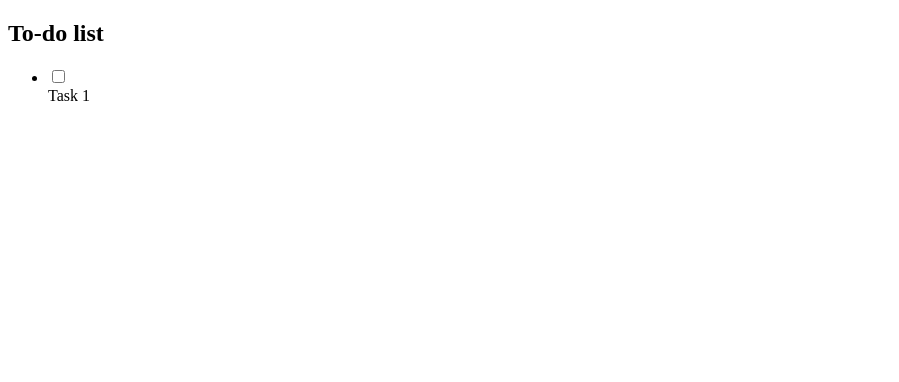
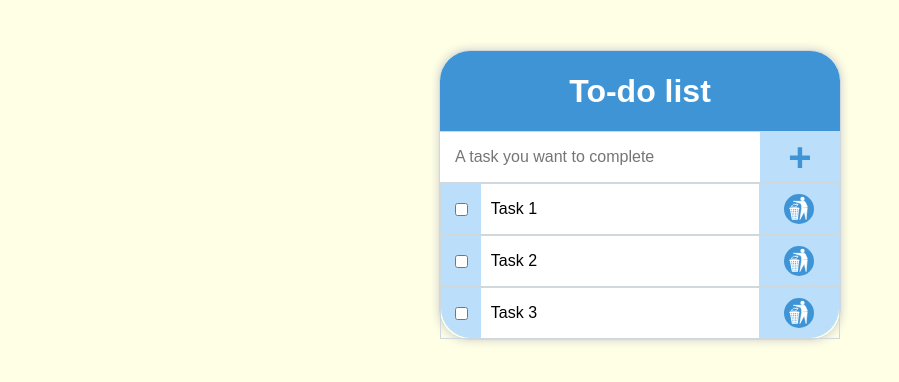
Before and after one commit to matiurjewel/to-do-list, a plain HTML site: page index.html in a window 1280 px wide. Shown: the whole page, without its empty margins (0-899 px from the left). Drawn offline with Linux system fonts and the light colour scheme.

Commit message:
css style is done

```diff
--- a/css/style.css
+++ b/css/style.css
@@ -0,0 +1,113 @@
+body {
+  background-color: #ffffe5;
+}
+
+#todo {
+  width: 400px;
+  margin: 50px auto;
+  border: 1px solid #cfd8dc;
+  border-radius: 30px;
+  box-shadow: 0 0 10px #ccc;
+}
+
+.todo-header {
+  background-color: #3f94d6;
+  color: #fff;
+  height: 80px;
+  border-radius: 30px 30px 0 0;
+}
+
+.todo-header h2 {
+  margin: 0;
+  text-align: center;
+  line-height: 80px;
+  font-size: 32px;
+  font-family: Arial;
+}
+
+.tasks {
+  margin: 0;
+  padding: 0;
+}
+
+.task {
+  list-style: none;
+  border: 1px solid #cfd8dc;
+  height: 50px;
+}
+
+.task:last-child .col-1 {
+  border-radius: 0 0 0 30px;
+}
+
+.task:last-child .col-3 {
+  border-radius: 0 0 30px 0;
+}
+
+.add-block {
+  height: 50px;
+  border-top: 1px solid #cfd8dc;
+  border-bottom: 1px solid #cfd8dc;
+}
+
+.add-field {
+  width: 80%;
+  height: 50px;
+  padding: 0 15px;
+  box-sizing: border-box;
+  float: left;
+  border: 0;
+  outline: none;
+  font-size: 16px;
+  font-family: Arial;
+}
+
+.add-button {
+  border: 0;
+  padding: 0;
+  color: #3f94d6;
+  font-size: 40px;
+  font-weight: bold;
+  outline: none;
+}
+
+.col-1 {
+  width: 10%;
+  float: left;
+  background-color: #bbdefb;
+  height: 100%;
+  display: flex;
+  align-items: center;
+  justify-content: center;
+}
+
+.col-2 {
+  width: 70%;
+  float: left;
+  background-color: #fff;
+  display: flex;
+  align-items: center;
+  padding-left: 10px;
+  height: 100%;
+  font-family: Arial;
+  box-sizing: border-box;
+}
+
+.col-3 {
+  width: 20%;
+  float: left;
+  background-color: #bbdefb;
+  height: 100%;
+}
+
+.col-3:hover {
+  background-color: #90caf9;
+  cursor: pointer;
+}
+
+.task-remove {
+  background-image: url(../img/trash.svg);
+  background-size: 30px;
+  background-repeat: no-repeat;
+  background-position: center;
+}
--- a/index.html
+++ b/index.html
@@ -13,14 +13,41 @@
         <h2>To-do list</h2>
       </div>
       <div class="todo-body">
-        <div class="add-block"></div>
+        <div class="add-block">
+          <input
+            type="text"
+            class="add-field"
+            placeholder="A task you want to complete"
+          />
+          <button class="add-button col-3">+</button>
+        </div>
         <ul class="tasks">
           <li class="task">
             <div class="task-checked col-1">
               <input type="checkbox" />
             </div>
             <div class="task-text col-2">Task 1</div>
-            <div class="task-remove col-3"></div>
+            <div class="task-remove col-3">
+              <!-- <img src="./img/trash.svg" alt="" /> -->
+            </div>
+          </li>
+          <li class="task">
+            <div class="task-checked col-1">
+              <input type="checkbox" />
+            </div>
+            <div class="task-text col-2">Task 2</div>
+            <div class="task-remove col-3">
+              <!-- <img src="./img/trash.svg" alt="" /> -->
+            </div>
+          </li>
+          <li class="task">
+            <div class="task-checked col-1">
+              <input type="checkbox" />
+            </div>
+            <div class="task-text col-2">Task 3</div>
+            <div class="task-remove col-3">
+              <!-- <img src="./img/trash.svg" alt="" /> -->
+            </div>
           </li>
         </ul>
       </div>
```
Also changed, not shown: img/trash.svg (added).
